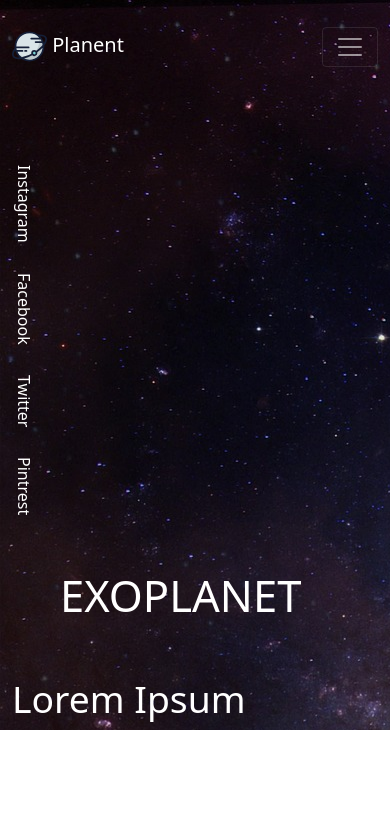
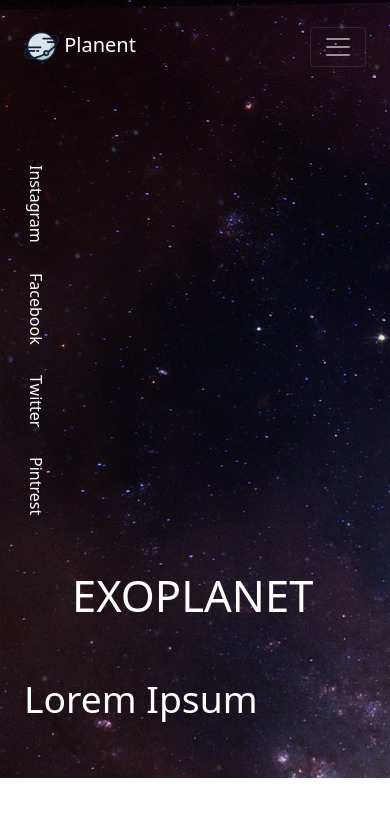
Before and after one commit to sheharyarone/planent_site, a plain HTML site: page index.html in a window 390 px wide. Shown: the top 816 px of the page. Drawn offline with nearby package versions, Linux system fonts and the light colour scheme.

Commit message:
responsive home page

```diff
--- a/index.css
+++ b/index.css
@@ -1,3 +1,9 @@
 .vertical-txt-req a{
     writing-mode: vertical-lr;
 }
+body{
+    overflow-x: hidden;
+}
+.bg{
+    height: 100%;
+}
--- a/index.html
+++ b/index.html
@@ -22,13 +22,19 @@
     <title>Planent</title>
   </head>
   <body>
-    <div class="bg" style="background-image: url('images/bg.jpg')">
+    <div
+      class="bg container-fluid pb-5"
+      style="background-image: url('images/bg.jpg')"
+    >
       <!-- NAVBAR -->
       <div class="container mb-5">
         <div class="row py-3">
           <div class="col">
             <nav class="navbar navbar-expand-lg navbar-dark">
-              <a href="https://sheharyarone.github.io/planent_site/index.html" class="navbar-brand">
+              <a
+                href="https://sheharyarone.github.io/planent_site/index.html"
+                class="navbar-brand"
+              >
                 <img
                   class="img-fluid"
                   width="35px"
```
